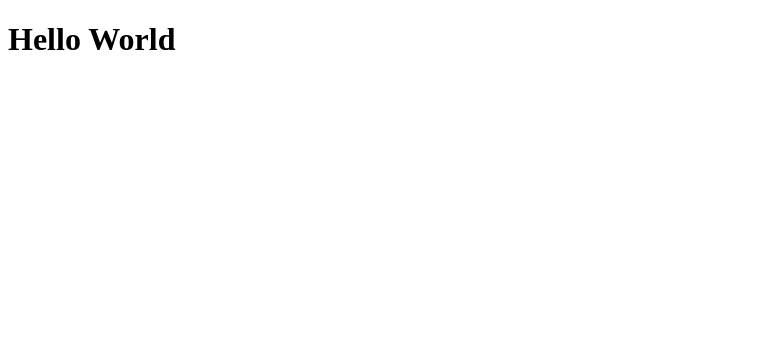
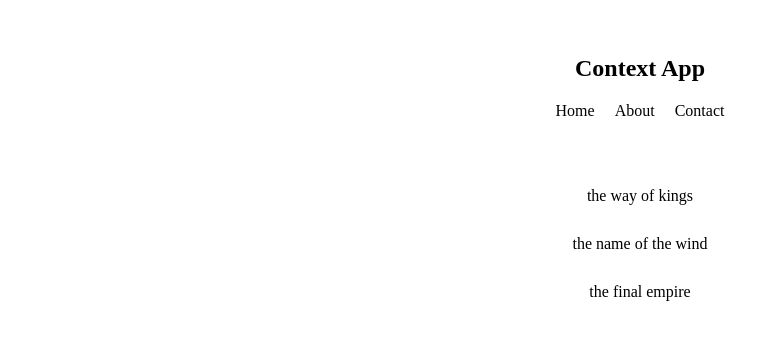
Before and after one commit to briansimiyuj/react-context, a React (Vite) app: page / in a window 1280 px wide. Shown: the top 340 px of the page, without its empty margins (0-780 px from the left). Built offline with nearby package versions, Linux system fonts and the light colour scheme.

Commit message:
Introduction

```diff
--- a/src/Script.jsx
+++ b/src/Script.jsx
@@ -1,8 +1,17 @@
+import BookList from "./components/BookList"
+import Navbar from "./components/Navbar"
+
 function Script(){
 
   return(
 
-    <h1>Hello World</h1>
+    <main>
+
+      <Navbar/>
+
+      <BookList/>
+
+    </main>
 
   )
 
--- /dev/null
+++ b/src/components/BookList.jsx
@@ -0,0 +1,23 @@
+const BookList = () =>{
+
+    return(
+
+        <div className="book-list">
+
+            <ul>
+
+                <li>the way of kings</li>
+
+                <li>the name of the wind</li>
+
+                <li>the final empire</li>
+
+            </ul>
+
+        </div>
+
+    )
+
+}
+
+export default BookList
--- /dev/null
+++ b/src/components/Navbar.jsx
@@ -0,0 +1,24 @@
+const Navbar = () =>{
+
+    return(
+
+        <nav>
+
+            <h1>Context App</h1>
+
+
+            <ul>
+
+                <li>Home</li>
+                <li>About</li>
+                <li>Contact</li>
+
+            </ul>
+
+        </nav>
+
+    )
+
+}
+
+export default Navbar
--- a/src/style.css
+++ b/src/style.css
@@ -0,0 +1,34 @@
+main{
+  max-width: 400px;
+  margin: 30px auto;
+  text-align: center;
+}
+
+nav{
+  padding: 5px;
+}
+
+nav ul{
+  padding: 0;
+}
+
+nav ul li{
+  display: inline-block;
+  margin: 0 10px;
+}
+
+.book-list{
+  padding: 20px;
+  margin-bottom: 20px;
+}
+
+.book-list ul{
+  padding: 0;
+  list-style: none;
+}
+
+.book-list ul li{
+  margin: 10px;
+  padding: 10px;
+  border-radius: 10px;
+}
```
Also changed, not shown: notes.txt (added).
